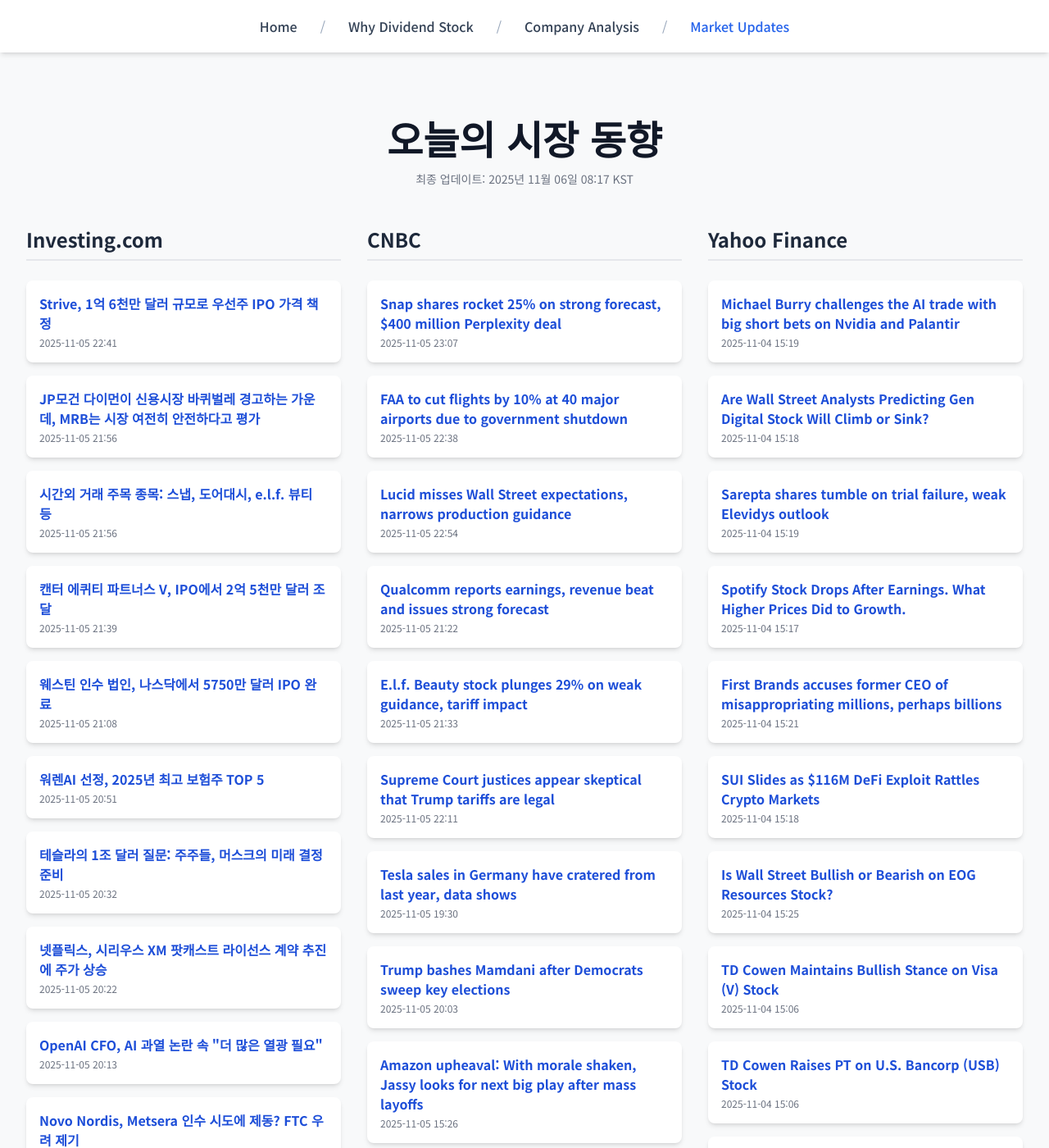
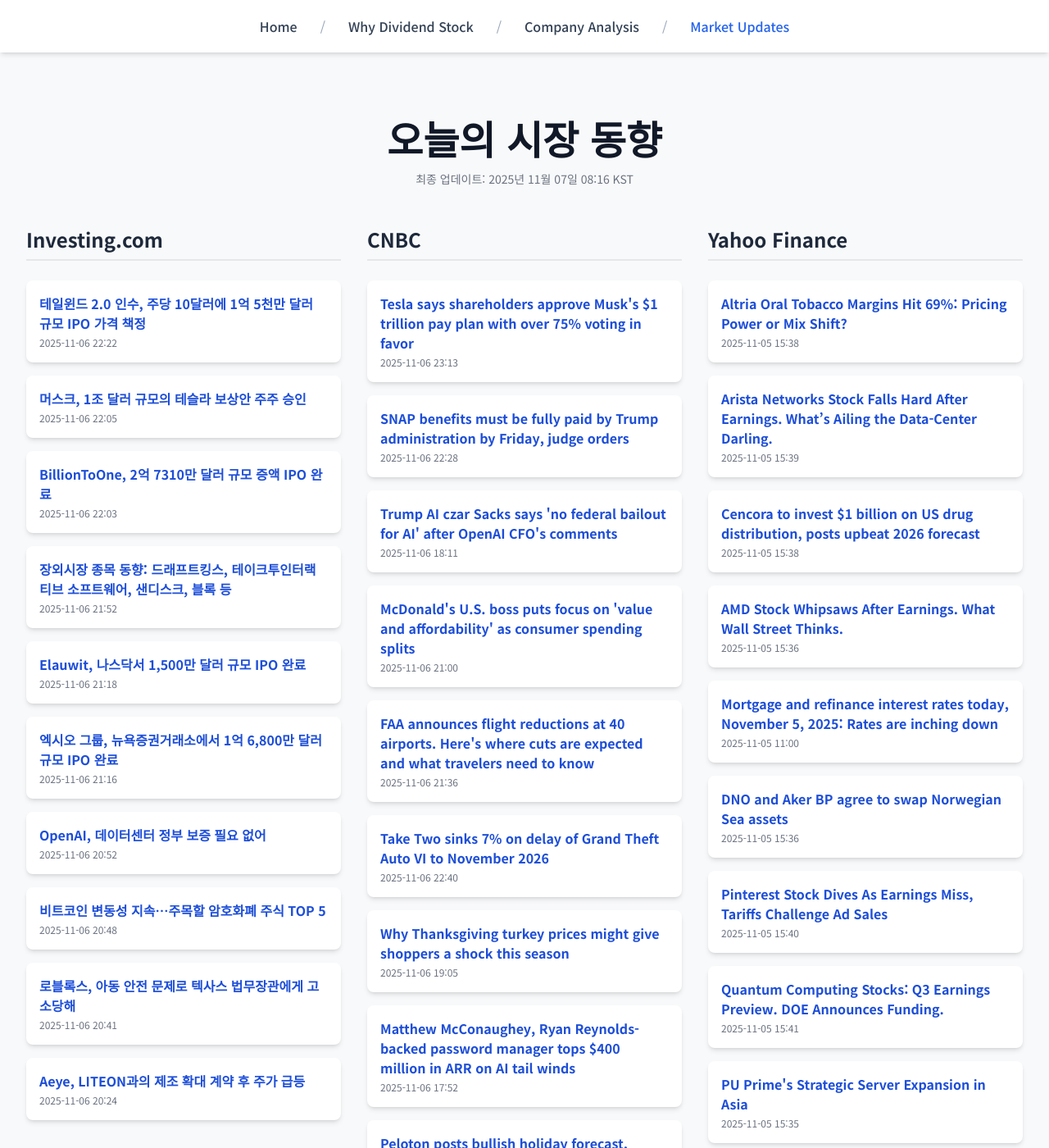
Before and after one commit to Kay-Hwang/my-company-analysis, a Jekyll site: the page built from market-updates.html, in a window 1280 px wide and 1400 px high. Shown: the whole window at 82% size. Built offline with Jekyll 4.4.1, drawn with Linux system fonts in a browser that asks for light colours; nearby versions of some CDN libraries; a script that is not in the unit is left out; some of the changed text lies outside the part shown.

Commit message:
Update daily data

```diff
--- a/_data/latest_data.json
+++ b/_data/latest_data.json
@@ -1,190 +1,190 @@
 {
-  "lastUpdated": "2025년 11월 06일 08:17 KST",
+  "lastUpdated": "2025년 11월 07일 08:16 KST",
   "news": {
     "investing": [
       {
-        "title": "Strive, 1억 6천만 달러 규모로 우선주 IPO 가격 책정",
-        "link": "https://kr.investing.com/news/stock-market-news/article-432SI-1702691",
-        "pubDate": "2025-11-05 22:41:08",
-        "summary": "Strive, 1억 6천만 달러 규모로 우선주 IPO 가격 책정"
+        "title": "테일윈드 2.0 인수, 주당 10달러에 1억 5천만 달러 규모 IPO 가격 책정",
+        "link": "https://kr.investing.com/news/stock-market-news/article-432SI-1705964",
+        "pubDate": "2025-11-06 22:22:12",
+        "summary": "테일윈드 2.0 인수, 주당 10달러에 1억 5천만 달러 규모 IPO 가격 책정"
       },
       {
-        "title": "JP모건 다이먼이 신용시장 바퀴벌레 경고하는 가운데, MRB는 시장 여전히 안전하다고 평가",
-        "link": "https://kr.investing.com/news/stock-market-news/article-1702543",
-        "pubDate": "2025-11-05 21:56:56",
-        "summary": "JP모건 다이먼이 신용시장 바퀴벌레 경고하는 가운데, MRB는 시장 여전히 안전하다고 평가"
+        "title": "머스크, 1조 달러 규모의 테슬라 보상안 주주 승인",
+        "link": "https://kr.investing.com/news/stock-market-news/article-1705907",
+        "pubDate": "2025-11-06 22:05:17",
+        "summary": "머스크, 1조 달러 규모의 테슬라 보상안 주주 승인"
       },
       {
-        "title": "시간외 거래 주목 종목: 스냅, 도어대시, e.l.f. 뷰티 등",
-        "link": "https://kr.investing.com/news/stock-market-news/article-432SI-1702532",
-        "pubDate": "2025-11-05 21:56:22",
-        "summary": "시간외 거래 주목 종목: 스냅, 도어대시, e.l.f. 뷰티 등"
+        "title": "BillionToOne, 2억 7310만 달러 규모 증액 IPO 완료",
+        "link": "https://kr.investing.com/news/stock-market-news/article-432SI-1705902",
+        "pubDate": "2025-11-06 22:03:08",
+        "summary": "BillionToOne, 2억 7310만 달러 규모 증액 IPO 완료"
       },
       {
-        "title": "캔터 에퀴티 파트너스 V, IPO에서 2억 5천만 달러 조달",
-        "link": "https://kr.investing.com/news/stock-market-news/article-432SI-1702435",
-        "pubDate": "2025-11-05 21:39:08",
-        "summary": "캔터 에퀴티 파트너스 V, IPO에서 2억 5천만 달러 조달"
+        "title": "장외시장 종목 동향: 드래프트킹스, 테이크투인터랙티브 소프트웨어, 샌디스크, 블록 등",
+        "link": "https://kr.investing.com/news/stock-market-news/article-432SI-1705868",
+        "pubDate": "2025-11-06 21:52:30",
+        "summary": "장외시장 종목 동향: 드래프트킹스, 테이크투인터랙티브 소프트웨어, 샌디스크, 블록 등"
       },
       {
-        "title": "웨스틴 인수 법인, 나스닥에서 5750만 달러 IPO 완료",
-        "link": "https://kr.investing.com/news/stock-market-news/article-432SI-1702270",
-        "pubDate": "2025-11-05 21:08:13",
-        "summary": "웨스틴 인수 법인, 나스닥에서 5750만 달러 IPO 완료"
+        "title": "Elauwit, 나스닥서 1,500만 달러 규모 IPO 완료",
+        "link": "https://kr.investing.com/news/stock-market-news/article-432SI-1705697",
+        "pubDate": "2025-11-06 21:18:08",
+        "summary": "Elauwit, 나스닥서 1,500만 달러 규모 IPO 완료"
       },
       {
-        "title": "워렌AI 선정, 2025년 최고 보험주 TOP 5",
-        "link": "https://kr.investing.com/news/stock-market-news/article-93CH-1702240",
-        "pubDate": "2025-11-05 20:51:02",
-        "summary": "워렌AI 선정, 2025년 최고 보험주 TOP 5"
+        "title": "엑시오 그룹, 뉴욕증권거래소에서 1억 6,800만 달러 규모 IPO 완료",
+        "link": "https://kr.investing.com/news/stock-market-news/article-432SI-1705679",
+        "pubDate": "2025-11-06 21:16:14",
+        "summary": "엑시오 그룹, 뉴욕증권거래소에서 1억 6,800만 달러 규모 IPO 완료"
       },
       {
-        "title": "테슬라의 1조 달러 질문: 주주들, 머스크의 미래 결정 준비",
-        "link": "https://kr.investing.com/news/stock-market-news/article-1702229",
-        "pubDate": "2025-11-05 20:32:22",
-        "summary": "테슬라의 1조 달러 질문: 주주들, 머스크의 미래 결정 준비"
+        "title": "OpenAI, 데이터센터 정부 보증 필요 없어",
+        "link": "https://kr.investing.com/news/stock-market-news/article-93CH-1705589",
+        "pubDate": "2025-11-06 20:52:24",
+        "summary": "OpenAI, 데이터센터 정부 보증 필요 없어"
       },
       {
-        "title": "넷플릭스, 시리우스 XM 팟캐스트 라이선스 계약 추진에 주가 상승",
-        "link": "https://kr.investing.com/news/stock-market-news/article-93CH-1702221",
-        "pubDate": "2025-11-05 20:22:17",
-        "summary": "넷플릭스, 시리우스 XM 팟캐스트 라이선스 계약 추진에 주가 상승"
+        "title": "비트코인 변동성 지속…주목할 암호화폐 주식 TOP 5",
+        "link": "https://kr.investing.com/news/stock-market-news/article-93CH-1705584",
+        "pubDate": "2025-11-06 20:48:10",
+        "summary": "비트코인 변동성 지속…주목할 암호화폐 주식 TOP 5"
       },
       {
-        "title": "OpenAI CFO, AI 과열 논란 속 \"더 많은 열광 필요\"",
-        "link": "https://kr.investing.com/news/stock-market-news/article-93CH-1702218",
-        "pubDate": "2025-11-05 20:13:52",
-        "summary": "OpenAI CFO, AI 과열 논란 속 \"더 많은 열광 필요\""
+        "title": "로블록스, 아동 안전 문제로 텍사스 법무장관에게 고소당해",
+        "link": "https://kr.investing.com/news/stock-market-news/article-93CH-1705579",
+        "pubDate": "2025-11-06 20:41:47",
+        "summary": "로블록스, 아동 안전 문제로 텍사스 법무장관에게 고소당해"
       },
       {
-        "title": "Novo Nordis, Metsera 인수 시도에 제동? FTC 우려 제기",
-        "link": "https://kr.investing.com/news/stock-market-news/article-93CH-1702192",
-        "pubDate": "2025-11-05 19:32:14",
-        "summary": "Novo Nordis, Metsera 인수 시도에 제동? FTC 우려 제기"
+        "title": "Aeye, LITEON과의 제조 확대 계약 후 주가 급등",
+        "link": "https://kr.investing.com/news/stock-market-news/article-93CH-1705566",
+        "pubDate": "2025-11-06 20:24:43",
+        "summary": "Aeye, LITEON과의 제조 확대 계약 후 주가 급등"
       }
     ],
     "cnbc": [
       {
-        "title": "Snap shares rocket 25% on strong forecast, $400 million Perplexity deal",
-        "link": "https://www.cnbc.com/2025/11/05/snap-q3-earnings-report-2025.html",
-        "pubDate": "Wed, 05 Nov 2025 23:07:13 GMT",
-        "summary": "Perplexity AI will pay the social media company $400 million over 1 year to integrate the AI startup's search features into Snapchat in 2026, Snap said."
+        "title": "Tesla says shareholders approve Musk's $1 trillion pay plan with over 75% voting in favor",
+        "link": "https://www.cnbc.com/2025/11/06/tesla-shareholders-musk-pay.html",
+        "pubDate": "Thu, 06 Nov 2025 23:13:39 GMT",
+        "summary": "Tesla shareholders approved CEO Elon Musk's historic pay package at the company's annual shareholders meeting in Austin, Texas."
       },
       {
-        "title": "FAA to cut flights by 10% at 40 major airports due to government shutdown",
-        "link": "https://www.cnbc.com/2025/11/05/faa-cuts-flight-capacity-shutdown.html",
-        "pubDate": "Wed, 05 Nov 2025 22:38:57 GMT",
-        "summary": "Transportation Secretary Sean Duffy announced Wednesday afternoon that he will be reducing flight capacity by 10% at 40 major airports."
+        "title": "SNAP benefits must be fully paid by Trump administration by Friday, judge orders",
+        "link": "https://www.cnbc.com/2025/11/06/snap-trump-food-stamps-shutdown.html",
+        "pubDate": "Thu, 06 Nov 2025 22:28:21 GMT",
+        "summary": "The Trump administration recently said it would not pay any SNAP benefits, but then offered partial funding of the food stamp program after a judge's ruling."
       },
       {
-        "title": "Lucid misses Wall Street expectations, narrows production guidance",
-        "link": "https://www.cnbc.com/2025/11/05/lucid-lcid-earnings-q3-2025.html",
-        "pubDate": "Wed, 05 Nov 2025 22:54:51 GMT",
-        "summary": "Lucid also said it has agreed to increase a term loan credit facility from $750 million to roughly $2 billion from Saudi Arabia's Public Investment Fund."
+        "title": "Trump AI czar Sacks says 'no federal bailout for AI' after OpenAI CFO's comments",
+        "link": "https://www.cnbc.com/2025/11/06/trump-ai-sacks-federal-bailout-openai-friar.html",
+        "pubDate": "Thu, 06 Nov 2025 18:11:40 GMT",
+        "summary": "Sacks' comments came after OpenAI CFO Sarah Friar mentioned a federal \"backstop\" during a conference."
       },
       {
-        "title": "Qualcomm reports earnings, revenue beat and issues strong forecast",
-        "link": "https://www.cnbc.com/2025/11/05/qualcomm-qcom-q4-2025-earnings-report.html",
-        "pubDate": "Wed, 05 Nov 2025 21:22:12 GMT",
-        "summary": "Qualcomm is trying to prove that it has a role in the artificial intelligence boom, which to date has been dominated by Nvidia."
+        "title": "McDonald's U.S. boss puts focus on 'value and affordability' as consumer spending splits",
+        "link": "https://www.cnbc.com/2025/11/06/mcdonalds-us-boss-memo-value-affordability.html",
+        "pubDate": "Thu, 06 Nov 2025 21:00:27 GMT",
+        "summary": "McDonald's U.S. President Joe Erlinger told operators the brand was \"moving in the right direction\" as it continues a more-than-yearlong push on value."
       },
       {
-        "title": "E.l.f. Beauty stock plunges 29% on weak guidance, tariff impact",
-        "link": "https://www.cnbc.com/2025/11/05/elf-beauty-elf-earnings-q2-2026.html",
-        "pubDate": "Wed, 05 Nov 2025 21:33:05 GMT",
-        "summary": "E.l.f. Beauty, which acquired Hailey Bieber's beauty brand Rhode earlier this year, expects the brand to increase annual run rate revenue by $300 million."
+        "title": "FAA announces flight reductions at 40 airports. Here's where cuts are expected and what travelers need to know",
+        "link": "https://www.cnbc.com/2025/11/06/airport-flight-reductions-faa.html",
+        "pubDate": "Thu, 06 Nov 2025 21:36:45 GMT",
+        "summary": "The Federal Aviation Administration announced a reduction across 40 airports beginning Friday. Here's what travelers need to know."
       },
       {
-        "title": "Supreme Court justices appear skeptical that Trump tariffs are legal",
-        "link": "https://www.cnbc.com/2025/11/05/supreme-court-trump-trade-tarrifs-vos.html",
-        "pubDate": "Wed, 05 Nov 2025 22:11:57 GMT",
-        "summary": "President Donald Trump calls the Supreme Court case on his tariffs a matter of \"life or death\" for the United States."
+        "title": "Take Two sinks 7% on delay of Grand Theft Auto VI to November 2026",
+        "link": "https://www.cnbc.com/2025/11/06/take-two-gta-vi-delay.html",
+        "pubDate": "Thu, 06 Nov 2025 22:40:14 GMT",
+        "summary": "GTA VI was initially set for a fall 2025 launch but has faced multiple delays."
       },
       {
-        "title": "Tesla sales in Germany have cratered from last year, data shows",
-        "link": "https://www.cnbc.com/2025/11/05/tesla-musk-germany-sales-down.html",
-        "pubDate": "Wed, 05 Nov 2025 19:30:26 GMT",
-        "summary": "Elon Musk's EV maker began selling a new, lower-cost version of its Model Y SUV in Germany during October."
+        "title": "Why Thanksgiving turkey prices might give shoppers a shock this season",
+        "link": "https://www.cnbc.com/2025/11/06/turkey-thanksgiving-prices-bird-flu.html",
+        "pubDate": "Thu, 06 Nov 2025 19:05:42 GMT",
+        "summary": "Avian flu virus decimated turkey flocks in the United States to their lowest level in 40 years before the 2025 holiday season."
       },
       {
-        "title": "Trump bashes Mamdani after Democrats sweep key elections",
-        "link": "https://www.cnbc.com/2025/11/05/trump-elections-democrats-republicans-filibuster.html",
-        "pubDate": "Wed, 05 Nov 2025 20:03:34 GMT",
-        "summary": "Trump is urging Republicans to nuke the filibuster in order to end the government shutdown and enact more of his agenda, including major changes to voting laws."
+        "title": "Matthew McConaughey, Ryan Reynolds-backed password manager tops $400 million in ARR on AI tail winds",
+        "link": "https://www.cnbc.com/2025/11/06/ryan-reynolds-backed-1password-tops-400-million-in-arr.html",
+        "pubDate": "Thu, 06 Nov 2025 17:52:49 GMT",
+        "summary": "Canadian cybersecurity startup 1Password has surpassed $400 million in annual recurring revenue."
       },
       {
-        "title": "Amazon upheaval: With morale shaken, Jassy looks for next big play after mass layoffs",
-        "link": "https://www.cnbc.com/2025/11/05/amazon-upheaval-andy-jassy-looks-for-next-big-play-after-mass-layoffs.html",
-        "pubDate": "Wed, 05 Nov 2025 15:26:14 GMT",
-        "summary": "Amazon CEO Andy Jassy has been overhauling the company's corporate culture in recent years, and went even further last week, announcing 14,000 layoffs."
+        "title": "Peloton posts bullish holiday forecast, betting that shoppers will spend big on new product lineup",
+        "link": "https://www.cnbc.com/2025/11/06/peloton-pton-earnings-q1-2026.html",
+        "pubDate": "Thu, 06 Nov 2025 23:15:15 GMT",
+        "summary": "Peloton beat Wall Street's expectations on the top and bottom lines and issued strong holiday guidance."
       },
       {
-        "title": "UPS cargo plane crash near Louisville airport kills at least 11",
-        "link": "https://www.cnbc.com/2025/11/04/ups-plane-louisville.html",
-        "pubDate": "Wed, 05 Nov 2025 21:47:21 GMT",
-        "summary": "A UPS flight with three crew members crashed near Louisville, Kentucky, but the cause and extent of injuries were unclear."
+        "title": "Duolingo stock plunges 25%, its worst session ever, as company prioritizes user growth",
+        "link": "https://www.cnbc.com/2025/11/06/duolingo-duol-stock-q3-earnings-2025.html",
+        "pubDate": "Thu, 06 Nov 2025 21:07:09 GMT",
+        "summary": "CEO and co-founder Luis von Ahn told CNBC that the company has shifted its investment strategy in recent months to focus on long-term initiatives."
       }
     ],
     "yahoo": [
       {
-        "title": "Michael Burry challenges the AI trade with big short bets on Nvidia and Palantir",
-        "link": "https://finance.yahoo.com/news/michael-burry-challenges-ai-trade-151900207.html",
-        "pubDate": "2025-11-04T15:19:00Z",
-        "summary": "Michael Burry challenges the AI trade with big short bets on Nvidia and Palantir"
+        "title": "Altria Oral Tobacco Margins Hit 69%: Pricing Power or Mix Shift?",
+        "link": "https://finance.yahoo.com/news/altria-oral-tobacco-margins-hit-153800927.html",
+        "pubDate": "2025-11-05T15:38:00Z",
+        "summary": "Altria Oral Tobacco Margins Hit 69%: Pricing Power or Mix Shift?"
       },
       {
-        "title": "Are Wall Street Analysts Predicting Gen Digital Stock Will Climb or Sink?",
-        "link": "https://finance.yahoo.com/news/wall-street-analysts-predicting-gen-151841622.html",
-        "pubDate": "2025-11-04T15:18:41Z",
-        "summary": "Are Wall Street Analysts Predicting Gen Digital Stock Will Climb or Sink?"
+        "title": "Arista Networks Stock Falls Hard After Earnings. What’s Ailing the Data-Center Darling.",
+        "link": "https://www.barrons.com/articles/arista-networks-stock-price-earnings-41b6e458?siteid=yhoof2&yptr=yahoo",
+        "pubDate": "2025-11-05T15:39:00Z",
+        "summary": "Arista Networks Stock Falls Hard After Earnings. What’s Ailing the Data-Center Darling."
       },
       {
-        "title": "Sarepta shares tumble on trial failure, weak Elevidys outlook",
-        "link": "https://finance.yahoo.com/news/sarepta-shares-tumble-trial-failure-151903460.html",
-        "pubDate": "2025-11-04T15:19:03Z",
-        "summary": "Sarepta shares tumble on trial failure, weak Elevidys outlook"
+        "title": "Cencora to invest $1 billion on US drug distribution, posts upbeat 2026 forecast",
+        "link": "https://finance.yahoo.com/news/cencora-invest-1-billion-us-153805105.html",
+        "pubDate": "2025-11-05T15:38:05Z",
+        "summary": "Cencora to invest $1 billion on US drug distribution, posts upbeat 2026 forecast"
       },
       {
-        "title": "Spotify Stock Drops After Earnings. What Higher Prices Did to Growth.",
-        "link": "https://www.barrons.com/articles/spotify-earnings-stock-price-6534988c?siteid=yhoof2&yptr=yahoo",
-        "pubDate": "2025-11-04T15:17:00Z",
-        "summary": "Spotify Stock Drops After Earnings. What Higher Prices Did to Growth."
+        "title": "AMD Stock Whipsaws After Earnings. What Wall Street Thinks.",
+        "link": "https://www.barrons.com/articles/amd-earnings-stock-price-87f3b1f6?siteid=yhoof2&yptr=yahoo",
+        "pubDate": "2025-11-05T15:36:00Z",
+        "summary": "AMD Stock Whipsaws After Earnings. What Wall Street Thinks."
       },
       {
-        "title": "First Brands accuses former CEO of misappropriating millions, perhaps billions",
-        "link": "https://finance.yahoo.com/news/first-brands-accuses-former-ceo-152159299.html",
-        "pubDate": "2025-11-04T15:21:59Z",
-        "summary": "First Brands accuses former CEO of misappropriating millions, perhaps billions"
+        "title": "Mortgage and refinance interest rates today, November 5, 2025: Rates are inching down",
+        "link": "https://finance.yahoo.com/personal-finance/mortgages/article/mortgage-refinance-interest-rates-today-wednesday-november-5-2025-110014532.html",
+        "pubDate": "2025-11-05T11:00:14Z",
+        "summary": "Mortgage and refinance interest rates today, November 5, 2025: Rates are inching down"
       },
       {
-        "title": "SUI Slides as $116M DeFi Exploit Rattles Crypto Markets",
-        "link": "https://finance.yahoo.com/news/sui-slides-116m-defi-exploit-151836289.html",
-        "pubDate": "2025-11-04T15:18:36Z",
-        "summary": "SUI Slides as $116M DeFi Exploit Rattles Crypto Markets"
+        "title": "DNO and Aker BP agree to swap Norwegian Sea assets",
+        "link": "https://finance.yahoo.com/news/dno-aker-bp-agree-swap-153659292.html",
+        "pubDate": "2025-11-05T15:36:59Z",
+        "summary": "DNO and Aker BP agree to swap Norwegian Sea assets"
       },
       {
-        "title": "Is Wall Street Bullish or Bearish on EOG Resources Stock?",
-        "link": "https://finance.yahoo.com/news/wall-street-bullish-bearish-eog-152531357.html",
-        "pubDate": "2025-11-04T15:25:31Z",
-        "summary": "Is Wall Street Bullish or Bearish on EOG Resources Stock?"
+        "title": "Pinterest Stock Dives As Earnings Miss, Tariffs Challenge Ad Sales",
+        "link": "https://www.investors.com/news/technology/pinterest-stock-q3-2025-earnings-pins-news/?src=A00220&yptr=yahoo",
+        "pubDate": "2025-11-05T15:40:39Z",
+        "summary": "Pinterest Stock Dives As Earnings Miss, Tariffs Challenge Ad Sales"
       },
       {
-        "title": "TD Cowen Maintains Bullish Stance on Visa (V) Stock",
-        "link": "https://finance.yahoo.com/news/td-cowen-maintains-bullish-stance-150629557.html",
-        "pubDate": "2025-11-04T15:06:29Z",
-        "summary": "TD Cowen Maintains Bullish Stance on Visa (V) Stock"
+        "title": "Quantum Computing Stocks: Q3 Earnings Preview. DOE Announces Funding.",
+        "link": "https://www.investors.com/news/technology/quantum-computing-stocks-earnings-reports-q32025/?src=A00220&yptr=yahoo",
+        "pubDate": "2025-11-05T15:41:37Z",
+        "summary": "Quantum Computing Stocks: Q3 Earnings Preview. DOE Announces Funding."
       },
       {
-        "title": "TD Cowen Raises PT on U.S. Bancorp (USB) Stock",
-        "link": "https://finance.yahoo.com/news/td-cowen-raises-pt-u-150637245.html",
-        "pubDate": "2025-11-04T15:06:37Z",
-        "summary": "TD Cowen Raises PT on U.S. Bancorp (USB) Stock"
+        "title": "PU Prime's Strategic Server Expansion in Asia",
+        "link": "https://finance.yahoo.com/news/pu-primes-strategic-server-expansion-153516178.html",
+        "pubDate": "2025-11-05T15:35:16Z",
+        "summary": "PU Prime's Strategic Server Expansion in Asia"
       },
       {
-        "title": "Evercore ISI Raises PT on Alphabet (GOOGL) Stock",
-        "link": "https://finance.yahoo.com/news/evercore-isi-raises-pt-alphabet-150627904.html",
-        "pubDate": "2025-11-04T15:06:27Z",
-        "summary": "Evercore ISI Raises PT on Alphabet (GOOGL) Stock"
+        "title": "How the government shutdown impacts the housing market: Loan availability, closing times, and more",
+        "link": "https://finance.yahoo.com/personal-finance/mortgages/article/how-government-shutdown-impacts-housing-market-173617101.html",
+        "pubDate": "2025-10-17T17:36:17Z",
+        "summary": "How the government shutdown impacts the housing market: Loan availability, closing times, and more"
       }
     ]
   }
```
